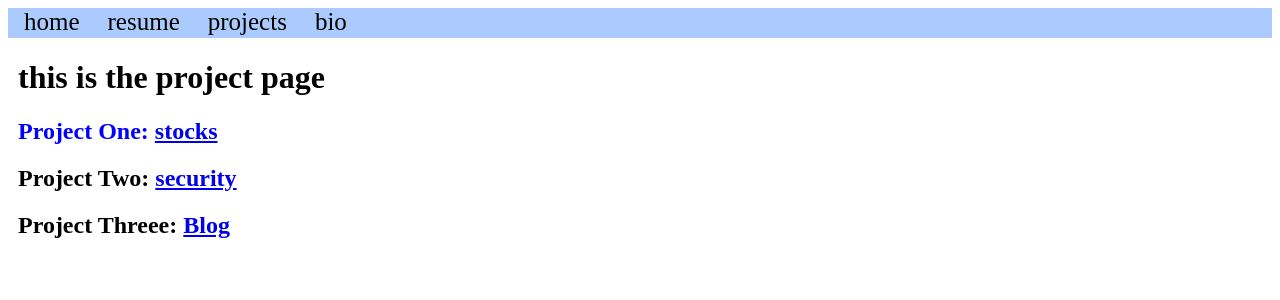
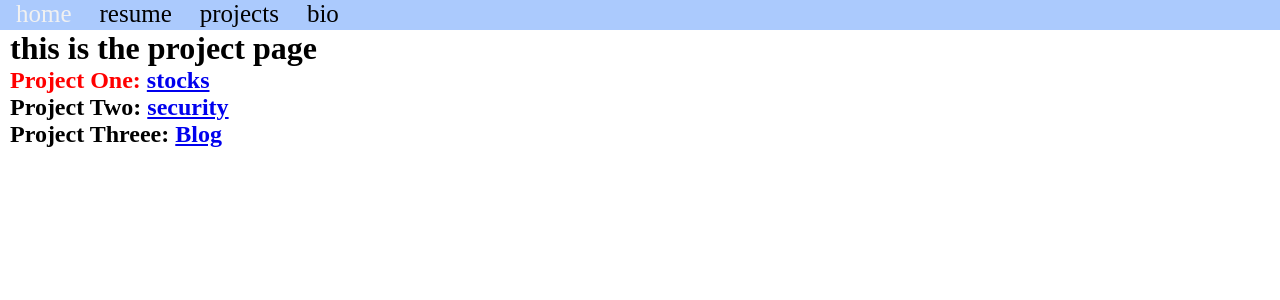
Before and after one commit to caveman0612/Kyles_website, a Django app: page /projects/ in a window 1280 px wide. Shown: the top 300 px of the page. Run offline with Django 3.2, Linux system fonts and the light colour scheme.

Commit message:
added more css templates

```diff
--- /dev/null
+++ b/mysite/resume/static/base_r.css
@@ -0,0 +1,27 @@
+* {
+    margin:0;
+    padding:0;
+}
+
+.sidenav {
+    height:30px;
+    width:100%;
+    background-color:#ABCAFD;
+}
+
+.sidenav a {
+    padding:6px 8px 6px 16px;
+    text-decoration: none;
+    font-size:25px;
+    color: #000000;
+    display:inline;
+
+}
+
+.sidenav a:hover{
+    color: #f1f1f1;
+}
+
+.main{
+    padding: 0px 10px;
+}
--- a/mysite/resume/static/projects.css
+++ b/mysite/resume/static/projects.css
@@ -1,3 +1,3 @@
     .project_one {
-        color:blue;
+        color:red;
     }
--- a/mysite/resume/templates/resume/base_r.html
+++ b/mysite/resume/templates/resume/base_r.html
@@ -3,31 +3,9 @@
 <head>
 
     {% block head %} {% endblock %}
-    <style type="text/css">
 
-        .sidenav {
-            height:30px;
-            width:100%;
-            background-color:#ABCAFD;
-        }
-
-        .sidenav a {
-            padding:6px 8px 6px 16px;
-            text-decoration: none;
-            font-size:25px;
-            color: #000000;
-            display:inline;
-
-        }
-
-        .sidenav a:hover{
-            color: #f1f1f1;
-        }
-
-        .main{
-            padding: 0px 10px;
-        }
-    </style>
+    {% load static %}
+    <link rel="stylesheet" href="{% static 'base_r.css'%}">
 
     <title>
         kyles website
```
